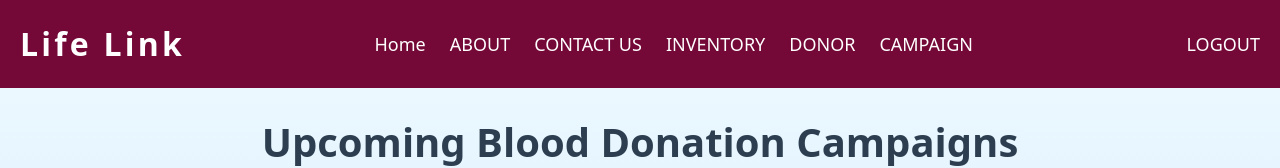
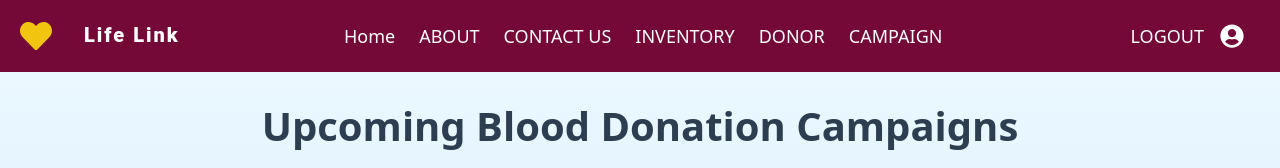
Before and after one commit to AnuragSingh101/LifeLink-Health-Site, a React (Vite) app in the folder LifeLink-Client/: page /campaign in a window 1280 px wide. Shown: the top 168 px of the page. Built offline with nearby package versions, Linux system fonts and the light colour scheme; no server answers; sample sign-in values are in the browser's storage.

Commit message:
Worked on campaign and donors routing error

```diff
--- a/LifeLink-Client/src/components/Pages/Campaign/Campaign.jsx
+++ b/LifeLink-Client/src/components/Pages/Campaign/Campaign.jsx
@@ -1,11 +1,19 @@
-// src/Components/CampaignPage.jsx
-import React from 'react';
+import React, { useEffect } from 'react';
+import { useNavigate } from 'react-router-dom';
 import CampaignList from './CampaignCard'; // Ensure this is the correct component for listing campaigns
 
 const CampaignsPage = () => {
+  const navigate = useNavigate();
+
+  useEffect(() => {
+    const token = localStorage.getItem('token'); // Check if the user is logged in
+    if (!token) {
+      navigate('/login'); // Redirect to login if not logged in
+    }
+  }, [navigate]);
+
   return (
     <div className="container">
-
       <style>{`
         .container {
           min-height: 100vh;
--- a/LifeLink-Client/src/components/Pages/Donor/Donors.jsx
+++ b/LifeLink-Client/src/components/Pages/Donor/Donors.jsx
@@ -5,6 +5,7 @@ import { useNavigate } from 'react-router-dom';
 export default function Donors() {
     const [donors, setDonors] = useState([]);
     const navigate = useNavigate();
+    const userRole = localStorage.getItem('role'); // Assuming the role is stored in local storage with the key 'role'
 
     useEffect(() => {
         const fetchDonors = async () => {
@@ -115,9 +116,13 @@ export default function Donors() {
             `}</style>
 
             <h1 className="title">Donor Details</h1>
+
+            {/* Only show Add Donor button for admins */}
+            {userRole === 'admin' && (
                 <button className="addDonorButton" onClick={() => navigate('/addDonor')}>
                     Add Donor
                 </button>
+            )}
 
             {donors.length === 0 ? (
                 <p className="emptyMessage">No donors available.</p>
@@ -136,12 +141,17 @@ export default function Donors() {
                                 <p><strong>Last Donation Date:</strong> {new Date(donor.lastDonationDate).toLocaleDateString()}</p>
                             </div>
                             <div className="itemDetails">
+                                {/* Only show Update and Delete buttons for admins */}
+                                {userRole === 'admin' && (
+                                    <>
                                         <button className="updateButton" onClick={() => navigate(`/updateDonor/${donor._id}`)}>
                                             Update
                                         </button>
                                         <button className="deleteButton" onClick={() => handleDeleteDonor(donor._id)}>
                                             Delete
                                         </button>
+                                    </>
+                                )}
                             </div>
                         </li>
                     ))}
--- a/LifeLink-Client/src/components/navBar.jsx
+++ b/LifeLink-Client/src/components/navBar.jsx
@@ -2,6 +2,8 @@
 import React, { useState, useEffect } from 'react';
 import { Link, useNavigate } from 'react-router-dom';
 import styled from 'styled-components';
+import { FaHeart } from 'react-icons/fa'; // Heart icon for the logo
+import { FaUserCircle } from 'react-icons/fa'; // Profile icon
 
 const NavBarContainer = styled.nav`
   background: #740938;
@@ -9,23 +11,34 @@ const NavBarContainer = styled.nav`
   padding: 20px;
   box-shadow: 0 4px 10px rgba(0, 0, 0, 0.1);
   display: flex;
-  justify-content: space-between;
-  align-items: center;
+  align-items: center; /* Center items vertically */
+  justify-content: space-between; /* Space between brand and right section */
 
   .brand {
-    font-size: 2rem;
-    font-weight: 800;
+    display: flex; /* Use flex to align the icon and text */
+    align-items: left; /* Center items vertically */
+    font-family: 'Roboto', sans-serif; /* Use the imported font */
+    font-size: 20px; /* Adjusted size */
+    font-weight: 800; /* Bold weight */
     letter-spacing: 0.1em;
+
+    svg {
+      margin-right: 2rem; /* Space between icon and text */
+      color: #f1c40f; /* Gold color for the icon */
+    }
   }
 
   .nav-list {
     display: flex;
+    align-items: center; /* Center items vertically */
+    justify-content: center; /* Center items vertically */
     list-style: none;
     padding: 0;
     margin: 0;
+    flex-grow: 1; /* Allow nav-list to take available space */
 
     .nav-item {
-      margin-right: 24px;
+      margin-right: 24px; /* Space between nav items */
 
       a {
         color: white;
@@ -40,13 +53,20 @@ const NavBarContainer = styled.nav`
     }
   }
 
+  .buttons {
+    display: flex; /* Use flex to align buttons side by side */
+    align-items: center; /* Center buttons vertically */
+
     .logout-button {
+      display: flex; /* Use flex to align the text */
+      align-items: center; /* Center items vertically */
       font-size: 1.125rem; /* 18px */
       color: white;
       background: transparent;
       border: none;
       cursor: pointer;
       transition: color 0.3s ease;
+      margin-right: 16px; /* Space between the logout button and profile icon */
 
       &:hover {
         color: #f1f1f1; /* Equivalent to Tailwind's gray-200 */
@@ -56,6 +76,8 @@ const NavBarContainer = styled.nav`
     .icon {
       color: #d1d5db; /* Equivalent to Tailwind's gray-300 */
       font-size: 24px; /* Adjust size as needed */
+      cursor: pointer; /* Pointer cursor to indicate it's clickable */
+    }
   }
 `;
 
@@ -87,7 +109,10 @@ const NavBar = () => {
 
   return (
     <NavBarContainer>
-      <div className="brand">Life Link</div>
+      <div className="brand">
+        <FaHeart size={32} /> {/* Heart icon for the logo */}
+        Life Link
+      </div>
       <ul className="nav-list">
         <li className="nav-item"><Link to="/">Home</Link></li>
         <li className="nav-item"><Link to="/about">ABOUT</Link></li>
@@ -103,13 +128,16 @@ const NavBar = () => {
           <li className="nav-item"><Link to="/login">LOGIN</Link></li>
         )}
       </ul>
-      <div>
-        {isLoggedIn ? (
-          <button className="logout-button" onClick={handleLogout}>LOGOUT</button>
-        ) : (
-          <i className="fas fa-user-circle icon"></i>
+      {isLoggedIn && (
+        <div className='buttons'>
+          <button className="logout-button" onClick={handleLogout}>
+            LOGOUT
+          </button>
+          <Link to="/profile" className="logout-button">
+            <FaUserCircle size={24} /> {/* Profile icon */}
+          </Link>
+        </div>
       )}
-      </div>
     </NavBarContainer>
   );
 };
```
Lines whose indentation alone changed are shown as unchanged.
